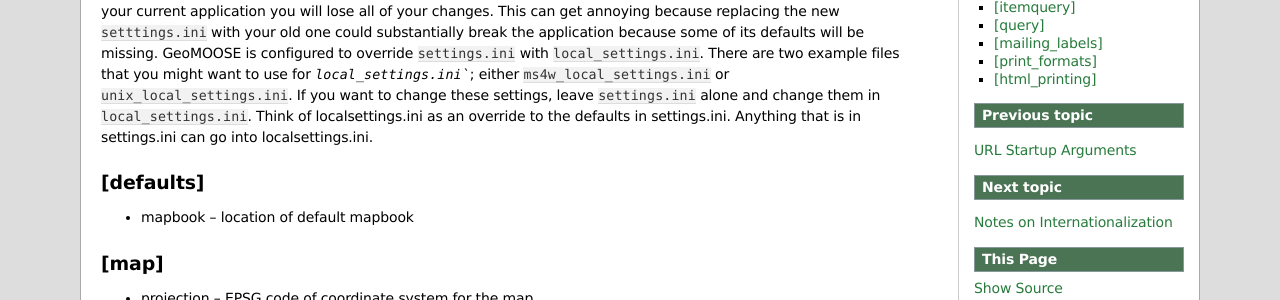
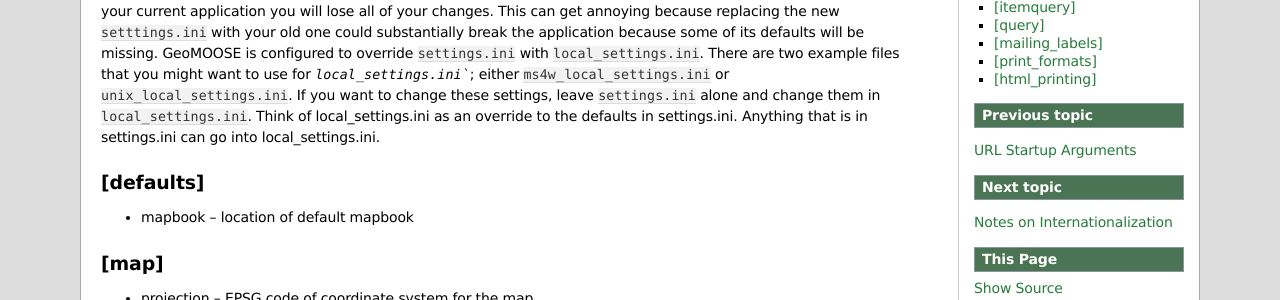
Before and after one commit to geomoose/geomoose-docs, a Sphinx documentation site: the page built from source/docs/settings.txt, in a window 1280 px wide and 900 px high. Shown: the part 380-680 px from the top of the window. Built offline with Sphinx 7.4.7, drawn with Linux system fonts in a browser that asks for light colours.

Commit message:
correct typos

```diff
--- a/source/docs/install_ms4w.txt
+++ b/source/docs/install_ms4w.txt
@@ -98,7 +98,7 @@
 
 	* At the bottom of this page is a list of applications installed which use MS4W.  Click on the GeoMOOSE 2.6 link to test the installation.
 
-**NOTE**  On some Windows-based computers, you will need to set an environment variable for the location of the prog4 library.  This step is needed if you recieve the error "msProcessProjection(): Projection library error. No such file or directory".  Instructions for adding the envronment variable can be found at ``http://mapserver.org/errors.html``.
+**NOTE**  On some Windows-based computers, you will need to set an environment variable for the location of the proj4 library.  This step is needed if you recieve the error "msProcessProjection(): Projection library error. No such file or directory".  Instructions for adding the envronment variable can be found at ``http://mapserver.org/errors.html``.
 
 Common Issues
 -------------
--- a/source/docs/settings.txt
+++ b/source/docs/settings.txt
@@ -7,7 +7,7 @@
 You should never, ever modify ``settings.ini``
 ----------------------------------------------
 
-*This is very important.* ``settings.ini`` is managed by GeoMOOSE.  If you upgrade the application in the same tree as your current application you will lose all of your changes.  This can get annoying because replacing the new ``setttings.ini`` with your old one could substantially break the application because some of its defaults will be missing.  GeoMOOSE is configured to override ``settings.ini`` with ``local_settings.ini``.  There are two example files that you might want to use for `local_settings.ini``; either ``ms4w_local_settings.ini`` or ``unix_local_settings.ini``.  If you want to change these settings, leave ``settings.ini`` alone and change them in ``local_settings.ini``.  Think of localsettings.ini as an override to the defaults in settings.ini.  Anything that is in settings.ini can go into localsettings.ini.
+*This is very important.* ``settings.ini`` is managed by GeoMOOSE.  If you upgrade the application in the same tree as your current application you will lose all of your changes.  This can get annoying because replacing the new ``setttings.ini`` with your old one could substantially break the application because some of its defaults will be missing.  GeoMOOSE is configured to override ``settings.ini`` with ``local_settings.ini``.  There are two example files that you might want to use for `local_settings.ini``; either ``ms4w_local_settings.ini`` or ``unix_local_settings.ini``.  If you want to change these settings, leave ``settings.ini`` alone and change them in ``local_settings.ini``.  Think of local_settings.ini as an override to the defaults in settings.ini.  Anything that is in settings.ini can go into local_settings.ini.
 
 [defaults]
 ----------
```
